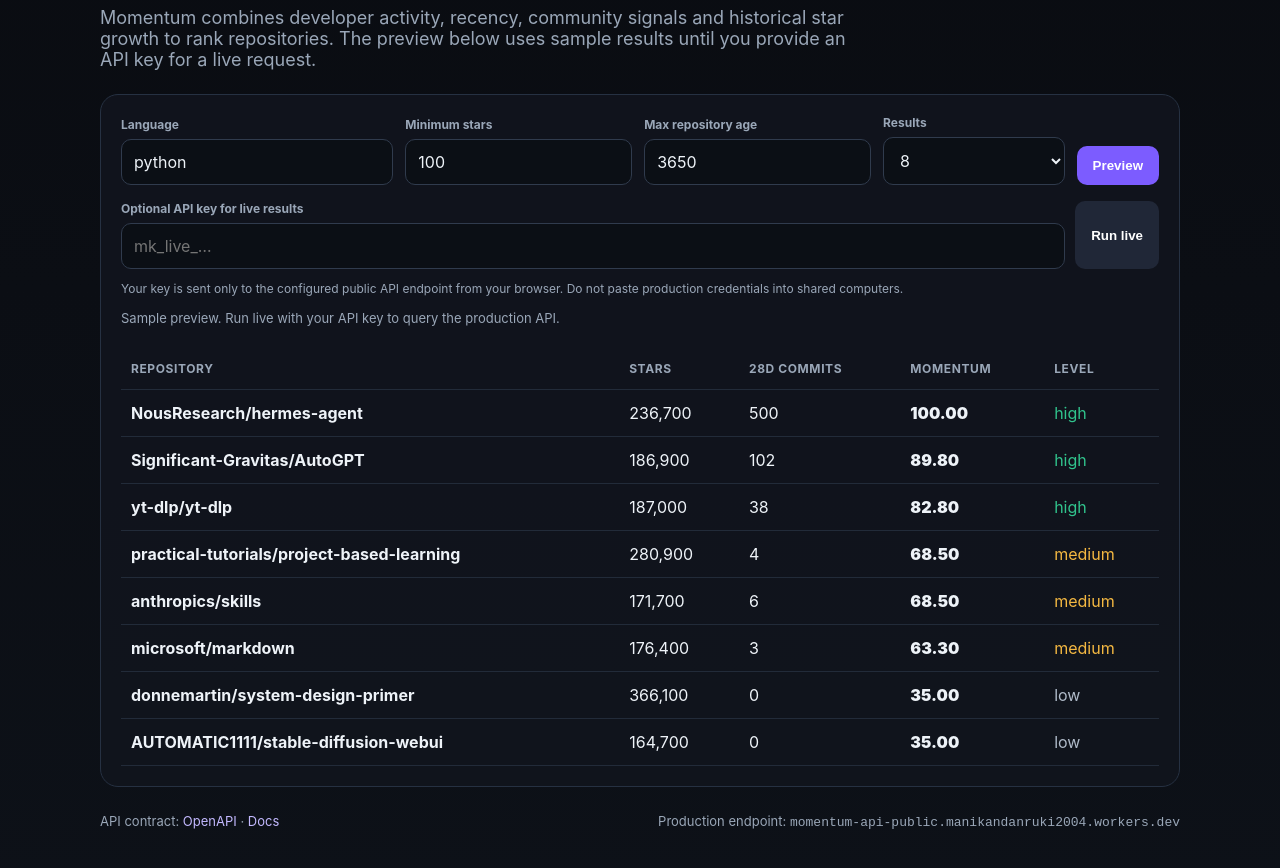
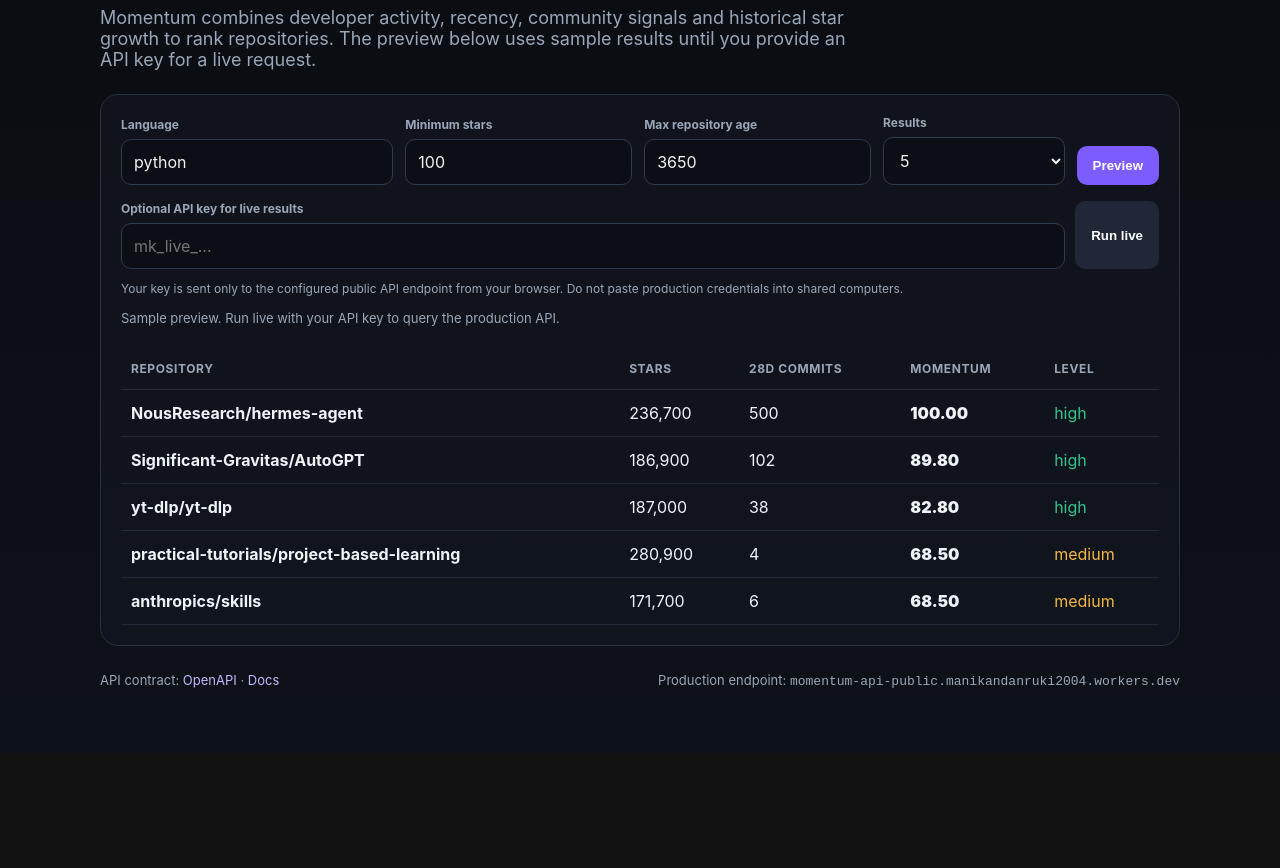
Before and after one commit to manikandanruki2004-ship-it/momentum-api-public, a plain HTML site: page demo/index.html in a window 1280 px wide. Shown: the part 320-1188 px from the top of the page. After the commit the page ends 1073 px from the top, so only its background shows below. Drawn offline with Linux system fonts and the light colour scheme.

Commit message:
demo: support 5, 10 and 20 result choices

```diff
--- a/demo/index.html
+++ b/demo/index.html
@@ -24,7 +24,7 @@
         <div class="field"><label for="language">Language</label><input id="language" value="python" placeholder="python"></div>
         <div class="field"><label for="minStars">Minimum stars</label><input id="minStars" type="number" min="0" value="100"></div>
         <div class="field"><label for="maxAge">Max repository age</label><input id="maxAge" type="number" min="1" value="3650"></div>
-        <div class="field"><label for="limit">Results</label><select id="limit"><option>5</option><option selected>8</option></select></div>
+        <div class="field"><label for="limit">Results</label><select id="limit"><option selected>5</option><option>10</option><option>20</option></select></div>
         <button class="btn" id="run">Preview</button>
       </div>
 
@@ -61,11 +61,11 @@
     const limitSelect = document.getElementById("limit");
     const esc = s => String(s).replace(/[&<>\"']/g, c => ({"&":"&amp;","<":"&lt;",">":"&gt;","\"":"&quot;","'":"&#039;"}[c]));
     function render(data){rows.innerHTML = data.map(r => `<tr><td class="repo">${esc(r.repository ?? "—")}</td><td>${Number.isFinite(Number(r.stars)) ? Number(r.stars).toLocaleString() : "—"}</td><td>${esc(r.commits_28d ?? "—")}</td><td class="score">${Number.isFinite(Number(r.momentum_score)) ? Number(r.momentum_score).toFixed(2) : "—"}</td><td class="${esc(r.momentum_level ?? "low")}">${esc(r.momentum_level ?? "unknown")}</td></tr>`).join("");}
-    function selectedLimit(){return Math.max(1, Math.min(Number(limitSelect.value) || 8, 8));}
+    function selectedLimit(){return Math.max(1, Math.min(Number(limitSelect.value) || 5, 20));}
     function params(){return new URLSearchParams({language:document.getElementById("language").value.trim(),min_stars:document.getElementById("minStars").value,max_age_days:document.getElementById("maxAge").value,limit:String(selectedLimit())});}
-    function renderSample(){render(sampleObjects.slice(0, selectedLimit()));}
-    document.getElementById("run").onclick = () => { renderSample(); status.textContent = "Sample preview. Run live with your API key to query the production API."; };
-    limitSelect.addEventListener("change", () => { renderSample(); status.textContent = "Sample preview updated to your selected result count."; });
+    function renderSample(){render(sampleObjects.slice(0, Math.min(selectedLimit(), sampleObjects.length)));}
+    document.getElementById("run").onclick = () => { renderSample(); status.textContent = selectedLimit() > sampleObjects.length ? `Sample preview contains ${sampleObjects.length} examples. Run live with your API key for up to ${selectedLimit()} results.` : "Sample preview. Run live with your API key to query the production API."; };
+    limitSelect.addEventListener("change", () => { renderSample(); status.textContent = selectedLimit() > sampleObjects.length ? `Sample preview contains ${sampleObjects.length} examples. Run live for up to ${selectedLimit()} results under your plan.` : "Sample preview updated to your selected result count."; });
     document.getElementById("live").onclick = async () => {
       const key = document.getElementById("apiKey").value.trim();
       if(!key){status.textContent="Enter an API key to run a live request.";return;}
@@ -75,7 +75,7 @@
         const payload = await res.json();
         if(!res.ok) throw new Error(payload?.error?.message || `HTTP ${res.status}`);
         render(payload.data || []);
-        status.textContent = `Live result: ${payload.data?.length || 0} repositories · cache ${payload.meta?.query_cache || "unknown"}.`;
+        status.textContent = `Live result: ${payload.data?.length || 0} repositories · plan ${payload.meta?.tier || "unknown"} · cap ${payload.meta?.result_limit_cap ?? "?"} · cache ${payload.meta?.query_cache || "unknown"}.`;
       }catch(err){status.textContent = `Live request failed: ${err.message}`;}
     };
     renderSample();
```
